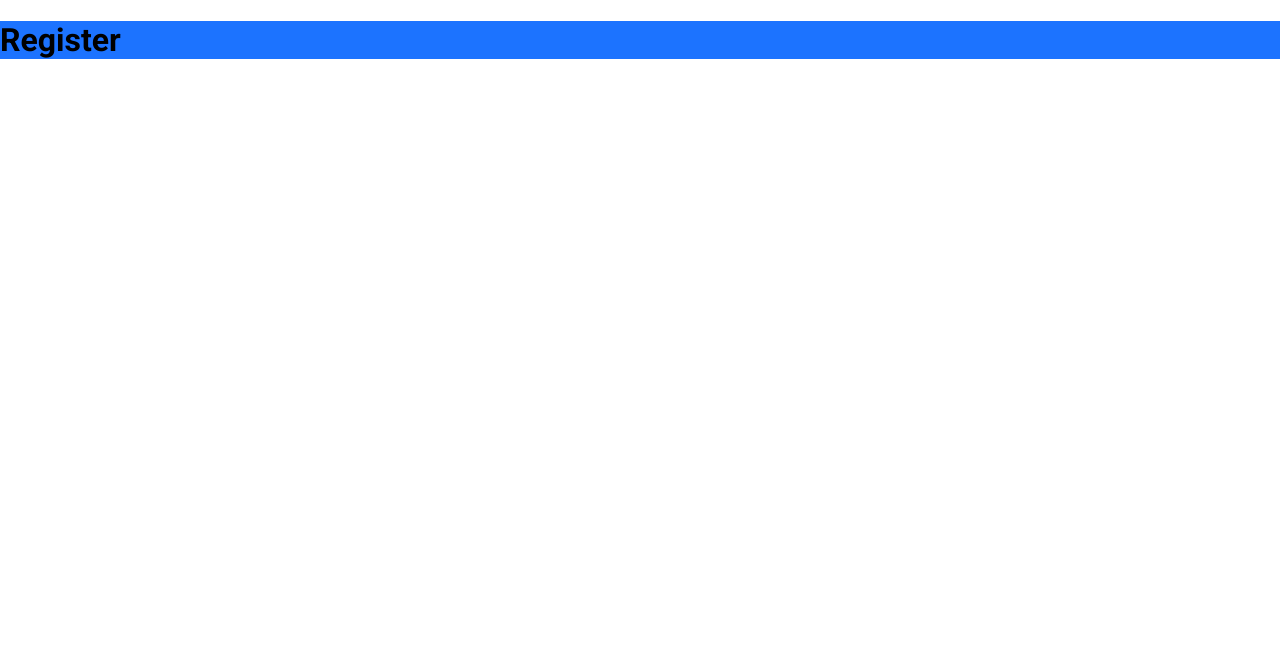
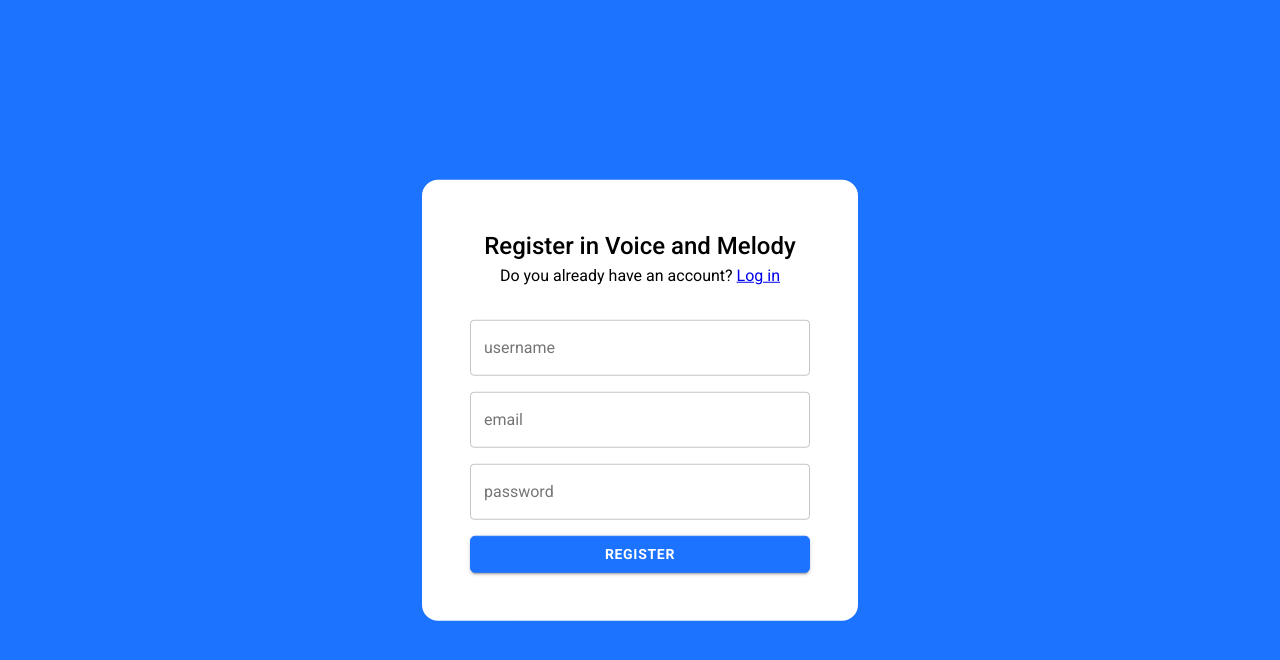
Before and after one commit to martaokon/voice-melody, a React (Create React App) app: page /register in a window 1280 px wide. Shown: the top 660 px of the page. Built offline with nearby package versions, Linux system fonts and the light colour scheme.

Commit message:
Added register form

```diff
--- a/src/screens/LoginScreen.js
+++ b/src/screens/LoginScreen.js
@@ -68,7 +68,7 @@ const LoginScreen = () => {
         <StyledTextField
           id="username"
           name="username"
-          type="email"
+          type="text"
           label="username"
           variant="outlined"
           value={values.username}
--- a/src/screens/RegisterScreen.js
+++ b/src/screens/RegisterScreen.js
@@ -1,9 +1,105 @@
 import React from 'react'
+import { Typography, TextField, Button } from '@material-ui/core'
+import styled from 'styled-components'
+import { useFormik } from 'formik'
+import { Link, useHistory } from 'react-router-dom'
+
+import { CenterScreenWrapper } from 'components/CenterScreenWrapper'
+import { WHITE } from 'themes'
+
+const Container = styled.div`
+  display: flex;
+  flex-direction: column;
+  width: 340px;
+  padding: ${({ theme }) => theme.spacing(6)}px;
+  border-radius: ${({ theme }) => theme.spacing(2)}px;
+  text-align: center;
+  background-color: ${WHITE};
+`
+
+const Header = styled(Typography)`
+  &.MuiTypography-root {
+    font-size: 24px;
+    font-weight: 500;
+  }
+`
+
+const SubheaderLabel = styled.label`
+  margin-bottom: ${({ theme }) => theme.spacing(4)}px;
+`
+
+const StyledTextField = styled(TextField)`
+  display: block;
+  width: 100%;
+
+  &.MuiFormControl-root {
+    margin-bottom: ${({ theme }) => theme.spacing(2)}px;
+  }
+`
 
 const RegisterScreen = () => {
+  const history = useHistory()
+
+  const {
+    handleSubmit,
+    handleChange,
+    values
+  } = useFormik({
+    initialValues: {
+      username: '',
+      email: '',
+      password: ''
+    },
+    onSubmit: ({ username, email, password }) => {
+      // TODO Handle register
+      history.push('login')
+    }
+  })
 
   return (
-    <h1>Register</h1>
+    <CenterScreenWrapper>
+      <Container>
+        <Header component="h1">Register in Voice and Melody</Header>
+        <SubheaderLabel>
+          <Typography component="span">Do you already have an account? </Typography>
+          <Link to="/login">Log in</Link>
+        </SubheaderLabel>
+        <StyledTextField
+          id="username"
+          name="username"
+          type="text"
+          label="username"
+          variant="outlined"
+          value={values.username}
+          onChange={handleChange}
+        />
+        <StyledTextField
+          id="email"
+          name="email"
+          type="email"
+          label="email"
+          variant="outlined"
+          value={values.email}
+          onChange={handleChange}
+        />
+        <StyledTextField
+          id="password"
+          name="password"
+          type="password"
+          label="password"
+          variant="outlined"
+          value={values.password}
+          onChange={handleChange}
+        />
+        <Button
+          variant="contained"
+          color="primary"
+          onClick={handleSubmit}
+        >
+          Register
+        </Button>
+      </Container>
+    </CenterScreenWrapper>
   )
 }
 
```
